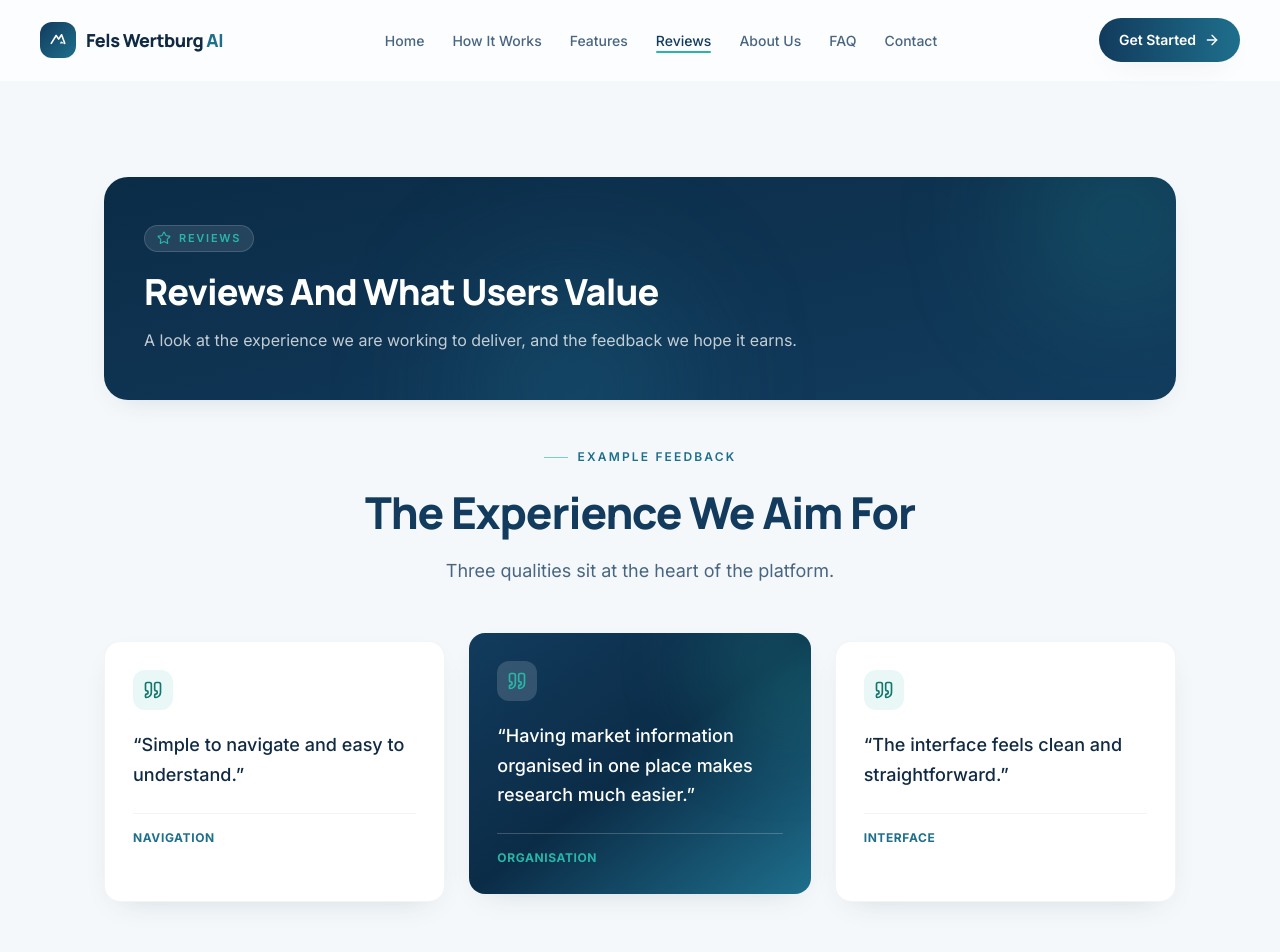
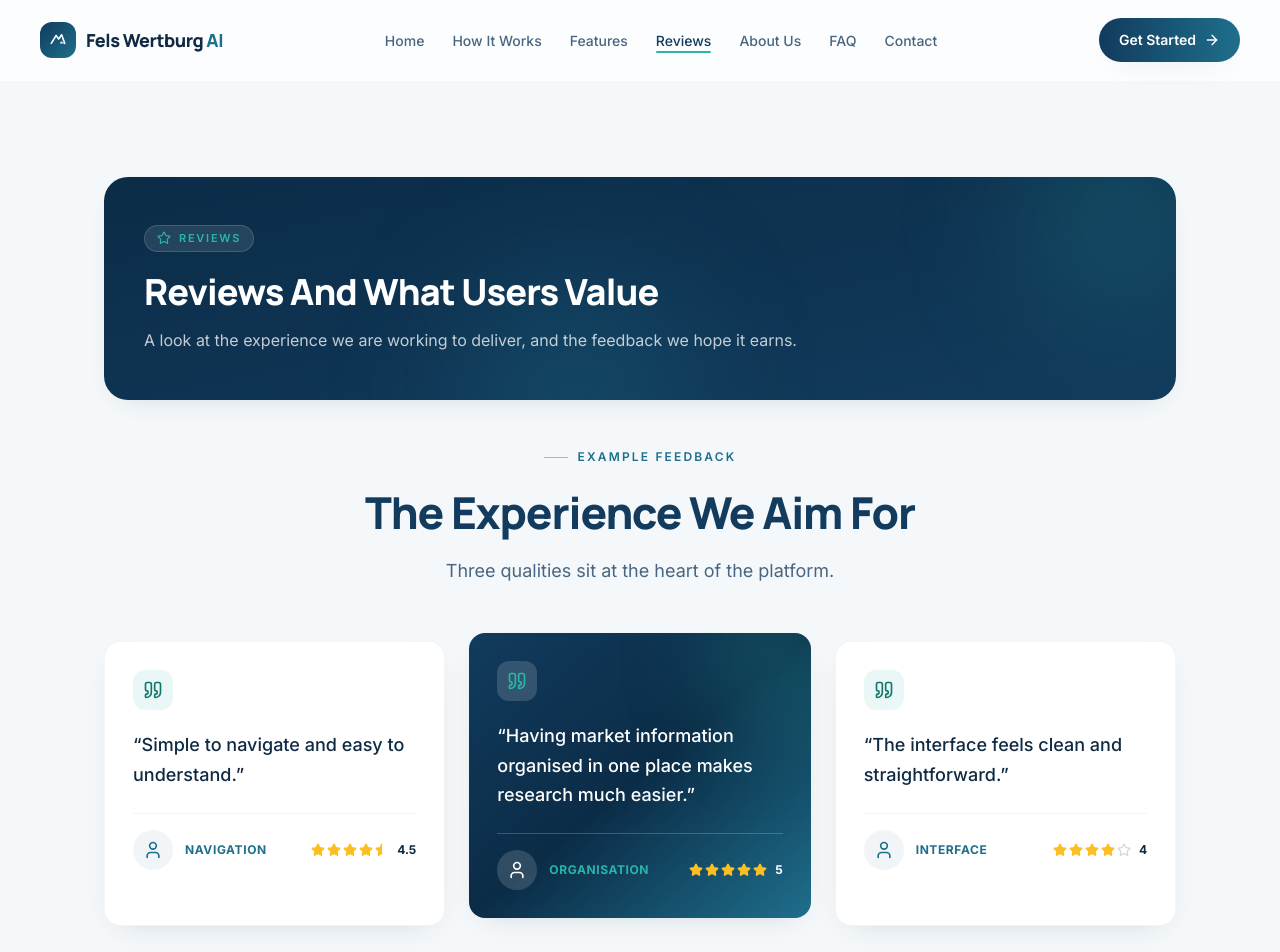
Before and after one commit to ZeeTech-Pvt-Ltd/Fels-Wertburg, a Next.js app: page /reviews in a window 1280 px wide. Shown: the top 952 px of the page. Built offline with nearby package versions, Linux system fonts and the light colour scheme.

Commit message:
Update reviews with ratings and avatars, refine layout spacing
Add mixed star ratings and user avatars, default the consent checkbox, and remove unused sections and the floating hero card.

```diff
--- a/src/FeaturesPage.jsx
+++ b/src/FeaturesPage.jsx
@@ -188,7 +188,7 @@ export default function FeaturesPage() {
 
       <RiskNote />
 
-      <section className="relative overflow-hidden bg-canvas pb-16 pt-10 sm:pb-24">
+      <section className="relative overflow-hidden bg-canvas py-16 sm:py-24">
         <div className="shell">
           <div className="relative overflow-hidden rounded-[2rem] bg-gradient-to-br from-primary via-primary-deep to-secondary px-6 py-14 text-center shadow-soft sm:px-12 sm:py-16">
             <div aria-hidden="true" className="pointer-events-none absolute inset-0">
--- a/src/HowItWorksPage.jsx
+++ b/src/HowItWorksPage.jsx
@@ -185,7 +185,7 @@ export default function HowItWorksPage() {
         </div>
       </section>
 
-      <section className="relative overflow-hidden bg-canvas pb-16 pt-10 sm:pb-24">
+      <section className="relative overflow-hidden bg-canvas py-16 sm:py-24">
         <div className="shell">
           <div className="relative overflow-hidden rounded-[2rem] bg-gradient-to-br from-primary via-primary-deep to-secondary px-6 py-14 text-center shadow-soft sm:px-12 sm:py-16">
             <div aria-hidden="true" className="pointer-events-none absolute inset-0">
--- a/src/ReviewsPage.jsx
+++ b/src/ReviewsPage.jsx
@@ -184,7 +184,7 @@ export default function ReviewsPage() {
 
       <RiskNote />
 
-      <section className="relative overflow-hidden bg-canvas pb-16 pt-10 sm:pb-24">
+      <section className="relative overflow-hidden bg-canvas py-16 sm:py-24">
         <div className="shell">
           <div className="relative overflow-hidden rounded-[2rem] bg-gradient-to-br from-primary via-primary-deep to-secondary px-6 py-14 text-center shadow-soft sm:px-12 sm:py-16">
             <div aria-hidden="true" className="pointer-events-none absolute inset-0">
--- a/src/components/FinalCTA.jsx
+++ b/src/components/FinalCTA.jsx
@@ -2,7 +2,7 @@ import { ArrowRight } from 'lucide-react';
 
 export default function FinalCTA() {
   return (
-    <section aria-label="Get started" className="relative overflow-hidden bg-canvas pb-16 sm:pb-24">
+    <section aria-label="Get started" className="relative overflow-hidden bg-canvas py-16 sm:py-24">
       <div className="shell">
         <div className="relative overflow-hidden rounded-[2rem] bg-gradient-to-br from-primary via-primary-deep to-secondary px-6 py-16 text-center shadow-soft sm:px-12 sm:py-20">
           {/* Decorative shapes */}
--- a/src/components/Hero.jsx
+++ b/src/components/Hero.jsx
@@ -1,4 +1,4 @@
-import { ArrowRight, BookOpen, TrendingDown, TrendingUp } from 'lucide-react';
+import { ArrowRight, TrendingDown, TrendingUp } from 'lucide-react';
 import MiniChart from './MiniChart.jsx';
 import { LogoMark } from './Logo.jsx';
 
@@ -197,19 +197,6 @@ export default function Hero() {
                 </ul>
               </div>
             </div>
-
-            {/* Floating accent chip */}
-            <div className="absolute -bottom-5 -right-3 hidden animate-float rounded-2xl border border-white/60 bg-white/90 px-4 py-3 shadow-card backdrop-blur md:block [animation-delay:1.6s]">
-              <div className="flex items-center gap-2.5">
-                <span className="grid h-9 w-9 place-items-center rounded-xl bg-secondary/10 text-secondary">
-                  <BookOpen className="h-4 w-4" />
-                </span>
-                <div>
-                  <p className="text-xs font-bold text-ink">Learning hub</p>
-                  <p className="text-[11px] text-muted">Beginner-friendly guides</p>
-                </div>
-              </div>
-            </div>
           </div>
         </div>
       </div>
--- a/src/components/RegistrationForm.jsx
+++ b/src/components/RegistrationForm.jsx
@@ -212,7 +212,7 @@ const FIELDS = {
   phone: { validate: validatePhone },
 };
 
-const initialValues = { firstName: '', lastName: '', email: '', phone: '', agree: false };
+const initialValues = { firstName: '', lastName: '', email: '', phone: '', agree: true };
 
 /* ------------------------------------------------------------------ */
 /* Component                                                           */
--- a/src/components/Stats.jsx
+++ b/src/components/Stats.jsx
@@ -51,11 +51,6 @@ export default function Stats() {
             </Reveal>
           ))}
         </div>
-
-        <p className="mt-12 border-t border-white/10 pt-5 text-xs leading-relaxed text-white/70">
-          Figures describe the platform itself rather than trading outcomes. Market results vary and
-          are never guaranteed.
-        </p>
       </div>
     </section>
   );
--- a/src/components/Testimonials.jsx
+++ b/src/components/Testimonials.jsx
@@ -1,4 +1,4 @@
-import { Quote } from 'lucide-react';
+import { Quote, Star, StarHalf, User } from 'lucide-react';
 import Eyebrow from './Eyebrow.jsx';
 import Reveal from './Reveal.jsx';
 
@@ -8,16 +8,43 @@ export const TESTIMONIALS = [
   {
     quote: 'Simple to navigate and easy to understand.',
     theme: 'Navigation',
+    rating: 4.5,
   },
   {
     quote: 'Having market information organised in one place makes research much easier.',
     theme: 'Organisation',
+    rating: 5,
   },
   {
     quote: 'The interface feels clean and straightforward.',
     theme: 'Interface',
+    rating: 4,
   },
 ];
+
+function StarRating({ value, featured }) {
+  const full = Math.floor(value);
+  const hasHalf = value % 1 >= 0.5;
+  const empty = 5 - full - (hasHalf ? 1 : 0);
+  const starClass = 'h-3.5 w-3.5 fill-amber-400 text-amber-400';
+  const emptyClass = `h-3.5 w-3.5 ${featured ? 'text-white/30' : 'text-ink/20'}`;
+
+  return (
+    <span className="inline-flex items-center gap-0.5">
+      {Array.from({ length: full }).map((_, index) => (
+        <Star key={`full-${index}`} className={starClass} aria-hidden="true" />
+      ))}
+      {hasHalf ? <StarHalf className={starClass} aria-hidden="true" /> : null}
+      {Array.from({ length: empty }).map((_, index) => (
+        <Star key={`empty-${index}`} className={emptyClass} aria-hidden="true" />
+      ))}
+      <span className={`ml-1.5 text-xs font-bold ${featured ? 'text-white' : 'text-ink'}`}>
+        {value}
+      </span>
+      <span className="sr-only"> out of 5 stars</span>
+    </span>
+  );
+}
 
 export function TestimonialCard({ item, featured = false }) {
   return (
@@ -53,13 +80,26 @@ export function TestimonialCard({ item, featured = false }) {
           featured ? 'border-white/20' : 'border-ink/5'
         }`}
       >
+        <div className="flex flex-wrap items-center justify-between gap-3">
+          <div className="flex min-w-0 items-center gap-3">
+            <span
+              aria-hidden="true"
+              className={`grid h-10 w-10 shrink-0 place-items-center rounded-full ${
+                featured ? 'bg-white/15 text-white' : 'bg-primary/5 text-secondary'
+              }`}
+            >
+              <User className="h-5 w-5" />
+            </span>
             <p
-          className={`text-xs font-bold uppercase tracking-wider ${
+              className={`truncate text-xs font-bold uppercase tracking-wider ${
                 featured ? 'text-accent' : 'text-secondary'
               }`}
             >
               {item.theme}
             </p>
+          </div>
+          <StarRating value={item.rating} featured={featured} />
+        </div>
       </figcaption>
     </figure>
   );
--- a/src/components/TrustStrip.jsx
+++ b/src/components/TrustStrip.jsx
@@ -4,22 +4,18 @@ const ITEMS = [
   {
     icon: Database,
     title: 'Data-driven insights',
-    text: 'Structured market information, clearly presented.',
   },
   {
     icon: Zap,
     title: 'Easy-to-use tools',
-    text: 'Analytics designed around everyday research.',
   },
   {
     icon: Laptop,
     title: 'Flexible access',
-    text: 'On desktop, tablet or your phone.',
   },
   {
     icon: GraduationCap,
     title: 'Educational resources',
-    text: 'Build your knowledge at your own pace.',
   },
 ];
 
@@ -28,15 +24,12 @@ export default function TrustStrip() {
     <section aria-labelledby="trust-heading" className="relative border-y border-ink/5 bg-white/80">
       <h2 id="trust-heading" className="sr-only">Why people use Fels Wertburg AI</h2>
       <div className="shell grid grid-cols-1 gap-x-6 gap-y-6 py-8 sm:grid-cols-2 lg:grid-cols-4">
-        {ITEMS.map(({ icon: Icon, title, text }) => (
-          <div key={title} className="flex items-start gap-3.5">
+        {ITEMS.map(({ icon: Icon, title }) => (
+          <div key={title} className="flex items-center gap-3.5">
             <span className="grid h-10 w-10 shrink-0 place-items-center rounded-xl border border-accent/20 bg-accent/10 text-accent-dark">
               <Icon className="h-5 w-5" aria-hidden="true" />
             </span>
-            <div>
-              <h3 className="text-sm font-bold text-primary">{title}</h3>
-              <p className="mt-0.5 text-sm leading-relaxed text-steel">{text}</p>
-            </div>
+            <h3 className="text-sm font-bold text-primary">{title}</h3>
           </div>
         ))}
       </div>
--- a/tailwind.config.js
+++ b/tailwind.config.js
@@ -50,15 +50,6 @@ export default {
         lift: '0 18px 40px -22px rgba(18, 59, 93, 0.35)',
         glow: '0 12px 36px -14px rgba(41, 182, 168, 0.55)',
       },
-      keyframes: {
-        float: {
-          '0%, 100%': { transform: 'translateY(0)' },
-          '50%': { transform: 'translateY(-8px)' },
-        },
-      },
-      animation: {
-        float: 'float 7s ease-in-out infinite',
-      },
     },
   },
   plugins: [],
```
Lines whose indentation alone changed are shown as unchanged.
